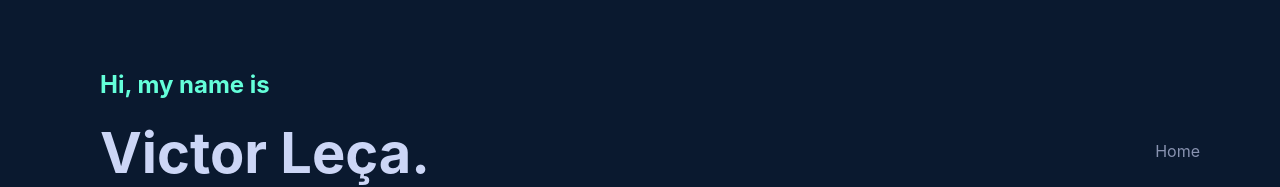
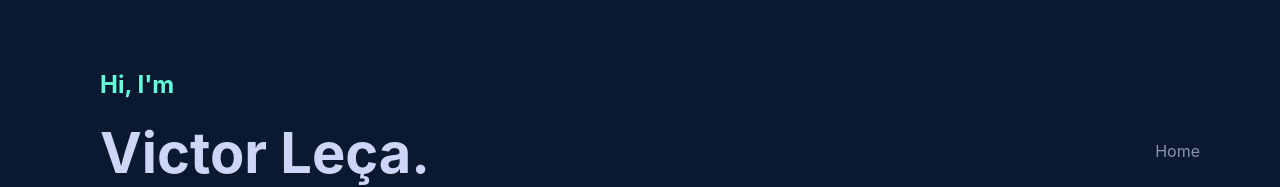
Before and after one commit to vLecaBR/my-portfolio, a React (Create React App) app: page / in a window 1280 px wide. Shown: the part 129-316 px from the top of the page. Built offline with nearby package versions, Linux system fonts and the light colour scheme.

Commit message:
atualizando hero

```diff
--- a/src/components/Hero/index.jsx
+++ b/src/components/Hero/index.jsx
@@ -10,7 +10,7 @@ import {
 
 const Hero = () => (
   <Section>
-    <Intro>Hi, my name is</Intro>
+    <Intro>Hi, I'm</Intro>
     <Name>Victor Leça.</Name>
     <Subtitle>I build things for the web.</Subtitle>
     <Description>
```
